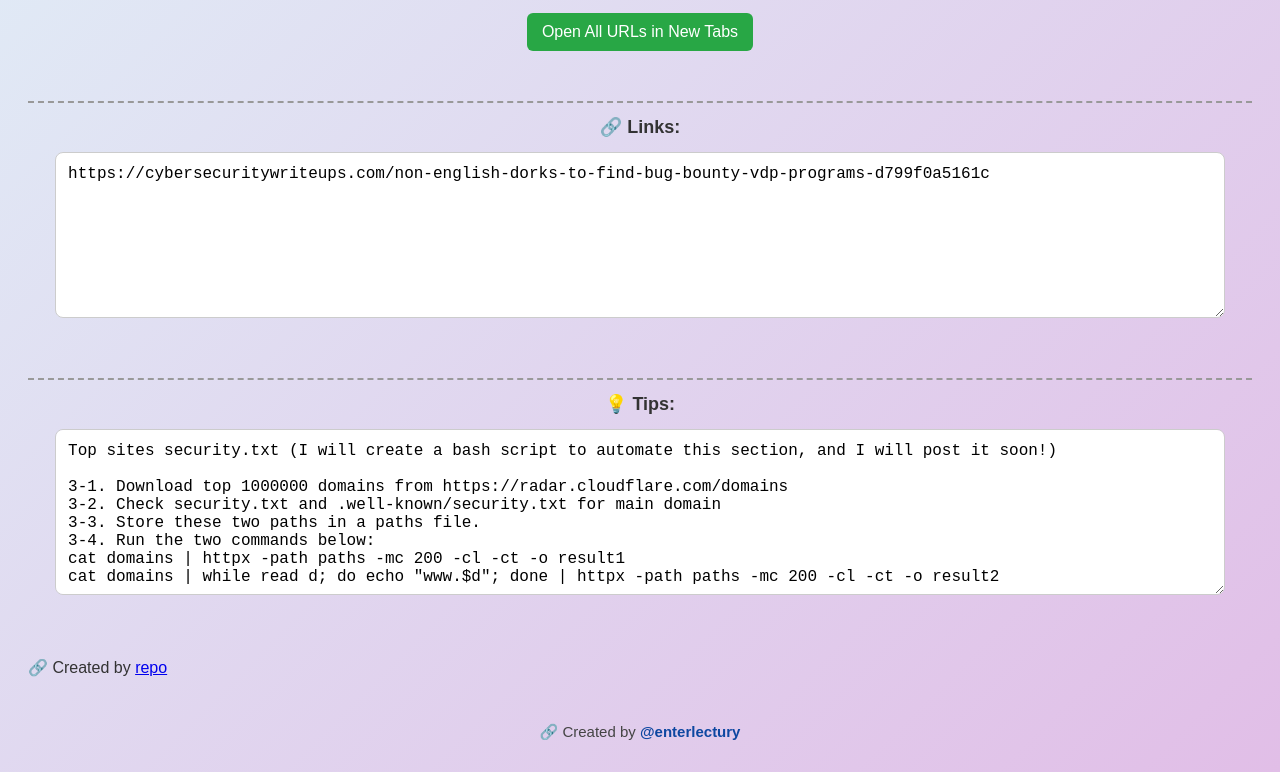
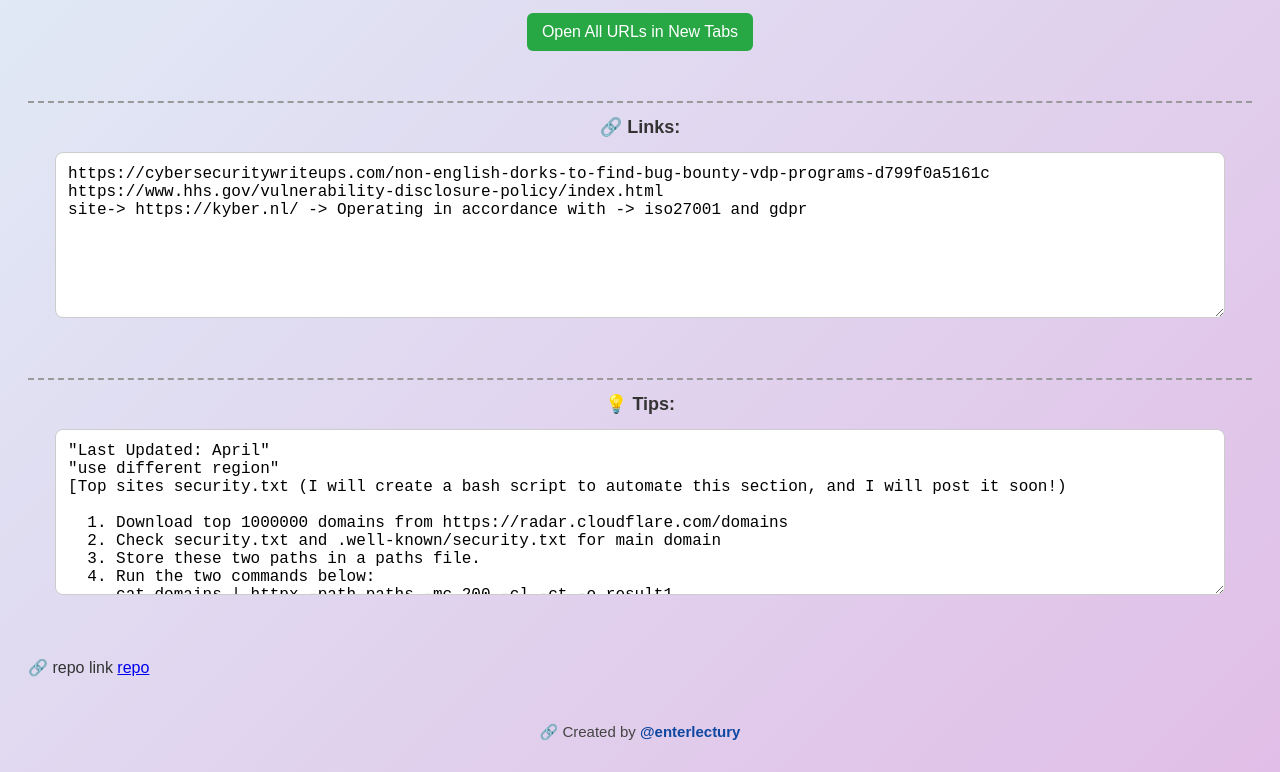
Before and after one commit to aditya936/gdork, a plain HTML site: page pdorks/index.html in a window 1280 px wide. Shown: the part 668-1440 px from the top of the page. Drawn offline with Linux system fonts and the light colour scheme.

Commit message:
Update index.html

```diff
--- a/pdorks/index.html
+++ b/pdorks/index.html
@@ -104,25 +104,30 @@
     <div class="section-title">🔗 Links:</div>
     <textarea id="linksBox" readonly>
 https://cybersecuritywriteups.com/non-english-dorks-to-find-bug-bounty-vdp-programs-d799f0a5161c
+https://www.hhs.gov/vulnerability-disclosure-policy/index.html
+site-> https://kyber.nl/ -> Operating in accordance with -> iso27001 and gdpr
+
     </textarea>
   </div>
 
   <div class="section">
     <div class="section-title">💡 Tips:</div>
     <textarea id="tipsBox" readonly>
-Top sites security.txt (I will create a bash script to automate this section, and I will post it soon!)
+"Last Updated: April"
+"use different region"
+[Top sites security.txt (I will create a bash script to automate this section, and I will post it soon!)
 
-3-1. Download top 1000000 domains from https://radar.cloudflare.com/domains
-3-2. Check security.txt and .well-known/security.txt for main domain
-3-3. Store these two paths in a paths file.
-3-4. Run the two commands below:
-cat domains | httpx -path paths -mc 200 -cl -ct -o result1
-cat domains | while read d; do echo "www.$d"; done | httpx -path paths -mc 200 -cl -ct -o result2
+  1. Download top 1000000 domains from https://radar.cloudflare.com/domains
+  2. Check security.txt and .well-known/security.txt for main domain
+  3. Store these two paths in a paths file.
+  4. Run the two commands below:
+     cat domains | httpx -path paths -mc 200 -cl -ct -o result1
+     cat domains | while read d; do echo "www.$d"; done | httpx -path paths -mc 200 -cl -ct -o result2 ]
     </textarea>
   </div>
 
  <div class="repo">
-    🔗 Created by <a href="https://github.com/aditya936/gdork/tree/main/pdorks" target="_blank">repo</a>
+    🔗 repo link <a href="https://github.com/aditya936/gdork/tree/main/pdorks" target="_blank">repo</a>
   </div>
   <div class="credit">
     🔗 Created by <a href="https://x.com/enterlectury" target="_blank">@enterlectury</a>
```
